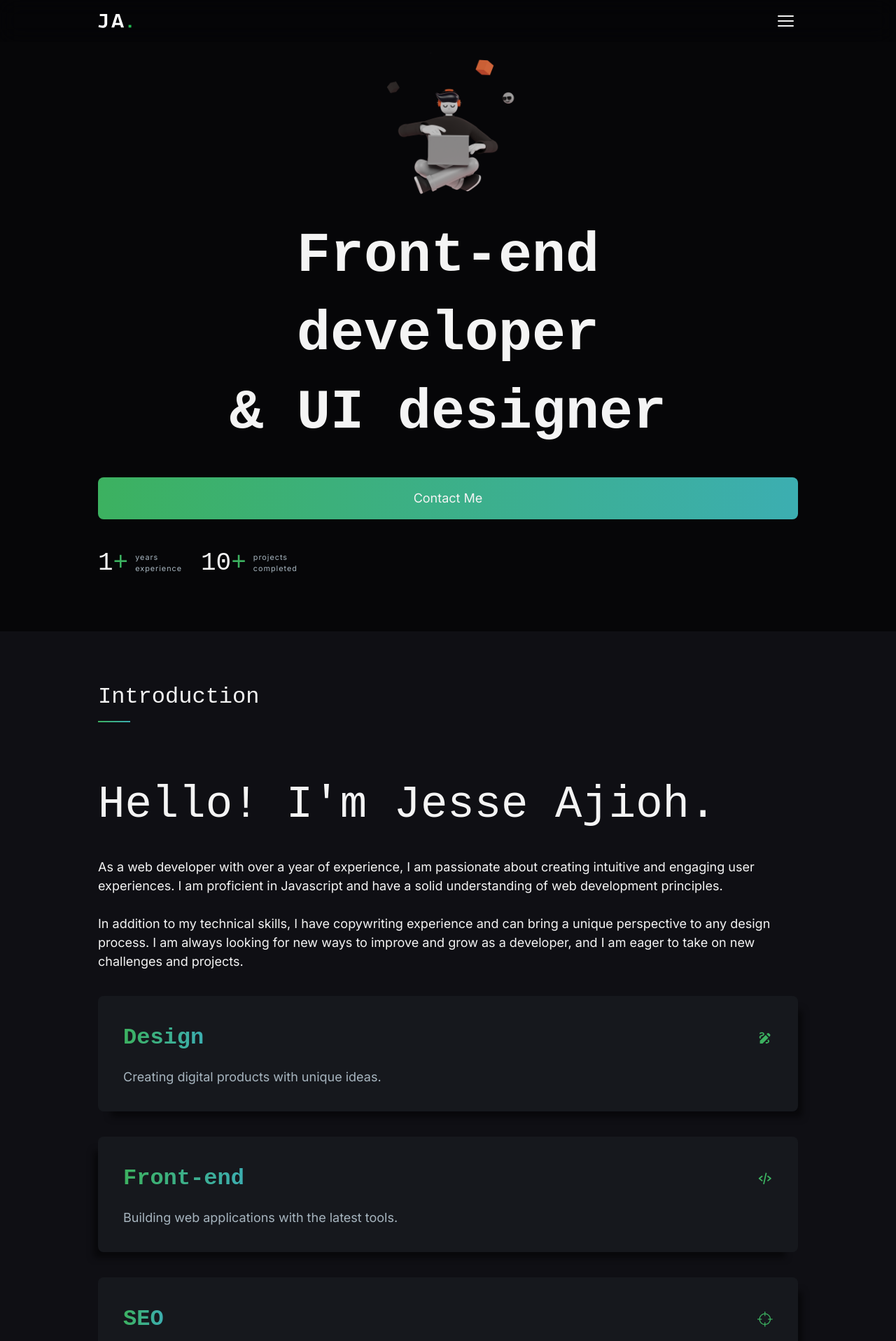
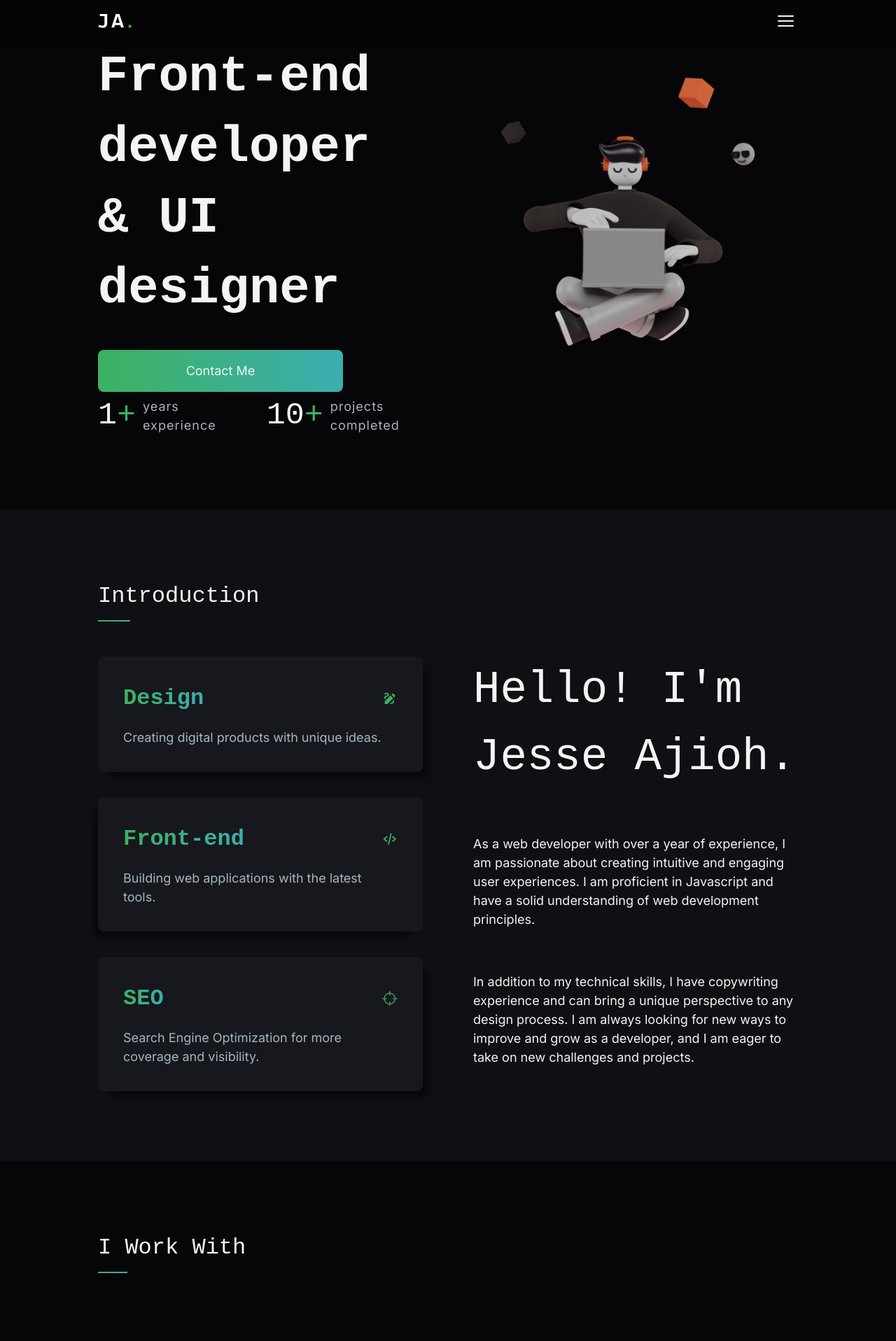
Before and after one commit to ajiohjesse/portfolio-V2, a Next.js app: page / in a window 1280 px wide. Shown: the top 1916 px of the page at 70% size. Built offline with nearby package versions, Linux system fonts and the light colour scheme; a web font is replaced by a local one.

Commit message:
Add css media queries

```diff
--- a/src/components/hero/hero.module.css
+++ b/src/components/hero/hero.module.css
@@ -80,3 +80,55 @@
   color: var(--clr-text-muted);
   letter-spacing: 1px;
 }
+
+@media (min-width: 600px) {
+  .hero {
+    margin-block: var(--spacing);
+    padding-bottom: 0;
+  }
+
+  .heroWrapper {
+    display: grid;
+    align-items: center;
+    grid-template-columns: 1fr 1fr;
+  }
+
+  .mainHeading {
+    text-align: left;
+    font-size: min(calc(100vw / 16), 4rem);
+  }
+
+  .heroImg {
+    width: 100%;
+    height: auto;
+  }
+
+  .cta {
+    max-width: 350px;
+  }
+}
+
+@media (min-width: 767px) {
+  .hero {
+    margin-top: 1rem;
+  }
+
+  .experience {
+    margin-top: 0;
+    gap: 4rem;
+  }
+
+  .number {
+    font-size: 2.5rem;
+  }
+
+  .desc {
+    font-size: 1rem;
+  }
+}
+
+@media (min-width: 1024px) {
+  .hero {
+    margin-top: 0;
+  }
+}
--- a/src/components/interests/Interests.jsx
+++ b/src/components/interests/Interests.jsx
@@ -6,17 +6,17 @@ import { interests } from '@lib/Interests'
 
 const Interests = () => {
   return (
-    <section className={styles.intro}>
+    <section className={styles.interests}>
       <Container>
-        <div className={styles.introWrapper}>
-          <TitleHeading>Im Interested In</TitleHeading>
-        </div>
+        <TitleHeading>Im Interested In</TitleHeading>
       </Container>
 
-      <div className={styles.cardWrapper}>
-        {interests.map((interest, i) => (
-          <InterestCard interest={interest} key={i} />
-        ))}
+      <div className={styles.cardContainer}>
+        <div className={styles.cardWrapper}>
+          {interests.map((interest, i) => (
+            <InterestCard interest={interest} key={i} />
+          ))}
+        </div>
       </div>
     </section>
   )
--- a/src/components/interests/interests.module.css
+++ b/src/components/interests/interests.module.css
@@ -1,4 +1,4 @@
-.intro {
+.interests {
   padding-block: var(--spacing);
   background-color: var(--clr-bg-secondary);
 }
@@ -8,3 +8,25 @@
   display: grid;
   gap: 2rem;
 }
+
+@media (min-width: 600px) {
+  .cardContainer {
+    display: grid;
+    grid-template-columns: 1fr min(var(--max-width), calc(100% - 64px)) 1fr;
+    column-gap: 32px;
+  }
+
+  .cardContainer > * {
+    grid-column: 2;
+  }
+}
+
+
+@media (min-width: 767px) {
+  .cardWrapper {
+    display: grid;
+    grid-template-columns: 1fr 1fr;
+    /* justify-items: center; */
+    /* gap: 2rem; */
+  }
+}
--- a/src/components/intro/Intro.jsx
+++ b/src/components/intro/Intro.jsx
@@ -11,18 +11,18 @@ const Intro = () => {
       <Container>
         <TitleHeading>Introduction</TitleHeading>
         <div className={styles.introWrapper}>
+          <div className={styles.introCards}>
+            {introSkills.map((skill, i) => (
+              <IntroCard key={i} skill={skill} />
+            ))}
+          </div>
+
           <div className={styles.introText}>
             <p className={cl(styles.introHeading, 'scale')}>
               Hello! I&#39;m Jesse Ajioh.
             </p>
             <p className="scale">{introText.firstParagraph}</p>
             <p className="scale">{introText.secondParagraph}</p>
-          </div>
-
-          <div className={styles.introCards}>
-            {introSkills.map((skill, i) => (
-              <IntroCard key={i} skill={skill} />
-            ))}
           </div>
         </div>
       </Container>
--- a/src/components/intro/intro.module.css
+++ b/src/components/intro/intro.module.css
@@ -5,8 +5,9 @@
 
 .introWrapper {
   margin-top: var(--spacing);
-  display: grid;
-  gap: 2rem;
+  display: flex;
+  flex-direction: column-reverse;
+  gap: 4rem;
 }
 
 .introText {
@@ -24,3 +25,11 @@
   display: grid;
   gap: 2rem;
 }
+
+@media (min-width: 767px) {
+  .introWrapper {
+    display: grid;
+    grid-template-columns: 1fr 1fr;
+    margin-top: calc(var(--spacing) / 2);
+  }
+}
--- a/src/components/projects/projectCard.module.css
+++ b/src/components/projects/projectCard.module.css
@@ -12,7 +12,9 @@
 }
 
 .image {
-  height: 200px;
+  /* height: 200px; */
+  width: 100%;
+  height: auto;
   object-fit: cover;
 }
 
--- a/src/components/tools/tools.module.css
+++ b/src/components/tools/tools.module.css
@@ -5,8 +5,8 @@
 }
 
 .toolImages {
-  margin-top: 5rem;
-  margin-bottom: 3rem;
+  margin-top: min(calc(100vw / 4), 10rem);
+  margin-bottom: calc(100vw / 8);
   position: relative;
 }
 
--- a/src/lib/Interests.js
+++ b/src/lib/Interests.js
@@ -33,6 +33,6 @@ export const interests = [
     text: `I am interested in clearly and accurately
     communicating technical information to a variety
     of audiences, including clients, team members and
-    end users of products that i build.`,
+    end users of products that I build.`,
   },
 ]
--- a/styles/globals.css
+++ b/styles/globals.css
@@ -181,10 +181,16 @@ button {
   background-clip: padding-box;
 }
 
-@media screen and (min-width: 1024px) {
+@media (min-width: 1024px) {
   :root {
-    --main-heading-size: 4.444rem;
+    /* --main-heading-size: 4.444rem; */
     --title-heading-size: 1.778rem;
     --intro-heading-size: 3.556rem;
   }
 }
+
+@media (min-width: 767px) {
+  :root {
+    --spacing: 100px;
+  }
+}
```
Also changed, not shown: public/images/venndor.png.
